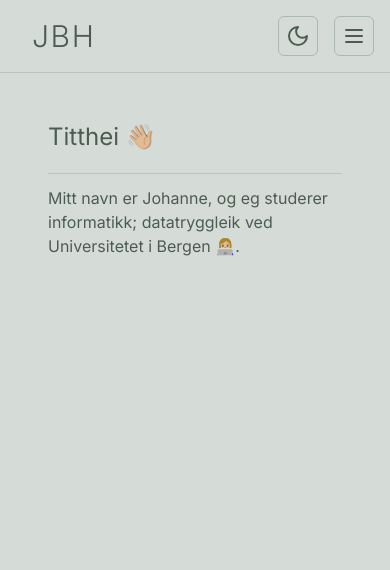
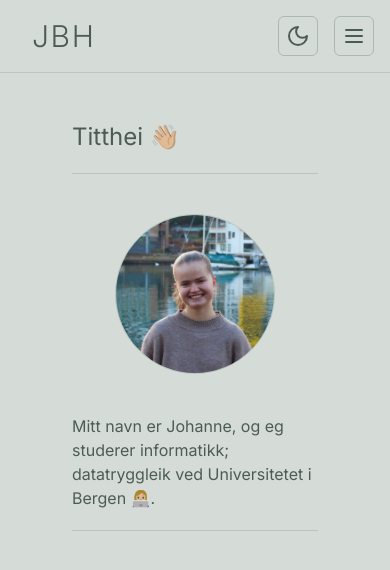
Before and after one commit to johanneherheim/personal-website, a Next.js app: page / in a window 390 px wide. Shown: the top 570 px of the page. Built offline with nearby package versions, Linux system fonts and the light colour scheme.

Commit message:
added picture

```diff
--- a/src/components/homepage.tsx
+++ b/src/components/homepage.tsx
@@ -1,13 +1,33 @@
 import React from "react";
+import Image from "next/image";
+import me from "src/components/images/me.jpeg";
 
 export default function HomePage() {
   return (
-    <div className="m-10 sm:mt-20 w-auto sm:w-1/3 flex flex-col p-2 my-auto">
-      <h2 className="pb-5 border-b">Titthei 👋🏼</h2>
-      <p className="pt-3">
-        Mitt navn er Johanne, og eg studerer informatikk; datatryggleik ved
-        Universitetet i Bergen 👩🏼‍💻.
-      </p>
+    <div className="m-16 sm:mt-20 w-auto sm:w-2/3 flex p-2 my-auto gap-10">
+      <div className="overflow-hidden rounded-full border h-40 w-40 hidden sm:block flex-none">
+        <Image
+          src={me}
+          alt=""
+          loading="lazy"
+          className="h-40 w-40 object-cover rounded"
+        />
+      </div>
+      <div>
+        <h2 className="pb-5 border-b">Titthei 👋🏼</h2>
+        <div className="overflow-hidden rounded-full border h-40 w-40 sm:hidden block my-10 mx-auto">
+          <Image
+            src={me}
+            alt=""
+            loading="lazy"
+            className="h-40 w-40 object-cover rounded"
+          />
+        </div>
+        <p className="pb-5 sm:pt-5 sm:border-none border-b">
+          Mitt navn er Johanne, og eg studerer informatikk; datatryggleik ved
+          Universitetet i Bergen 👩🏼‍💻.
+        </p>
+      </div>
     </div>
   );
 }
```
